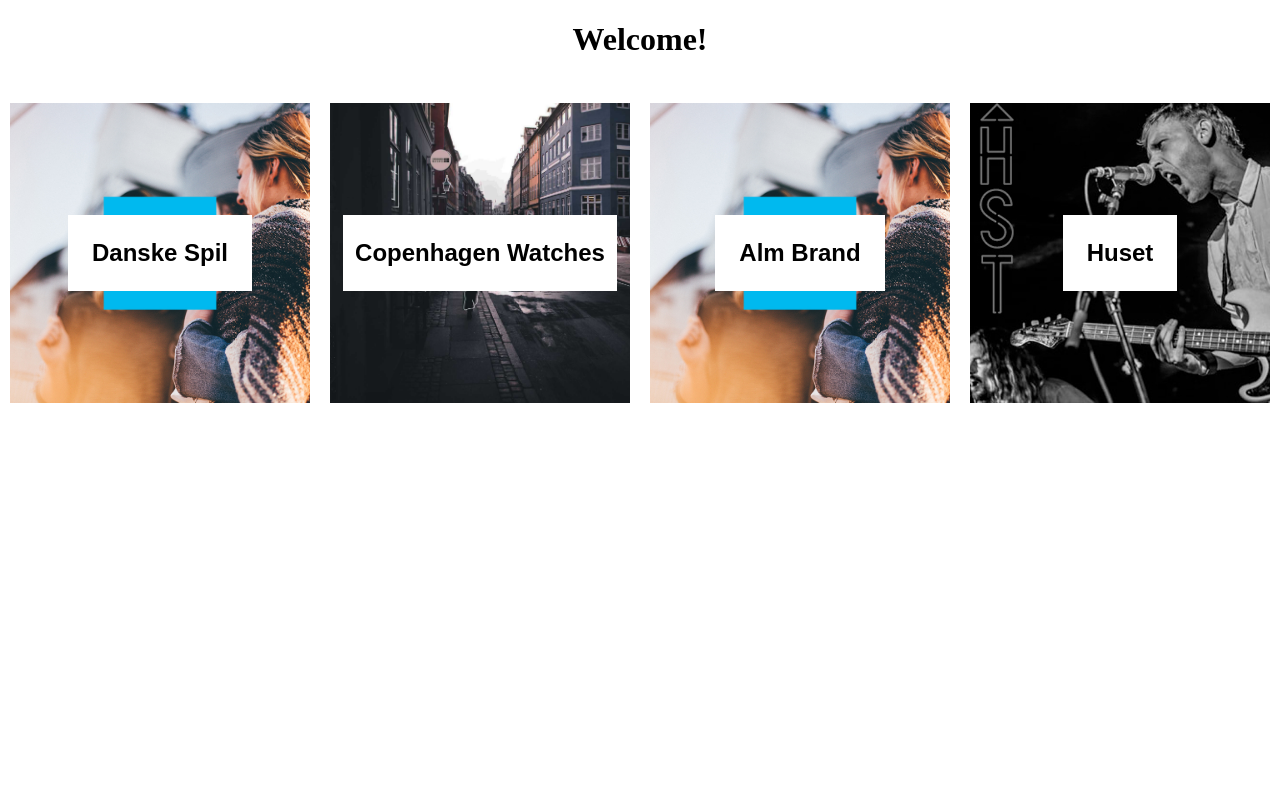
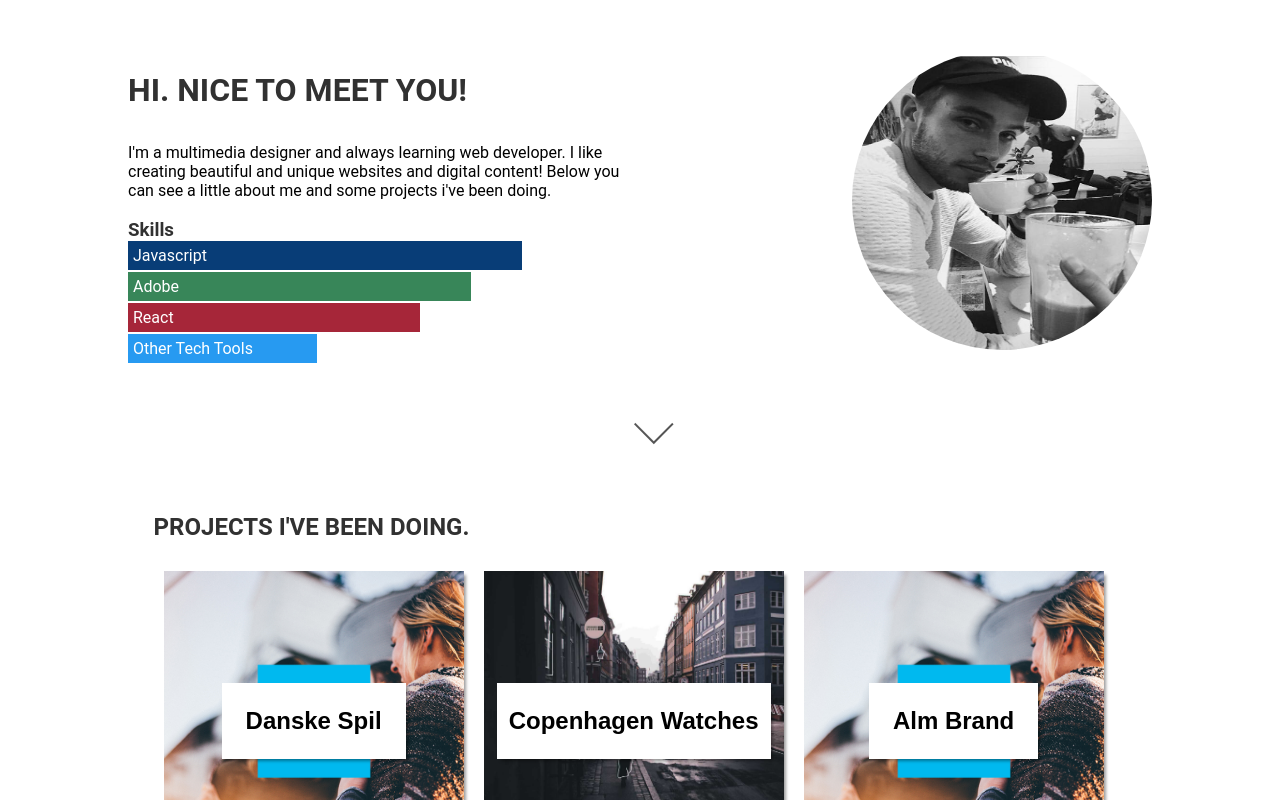
Before and after one commit to jako2889/portfolio_redesign, a React (Create React App) app in the folder my-app/: page / in a window 1280 px wide. Both pictures are taken after a click on the button "WELCOME". Shown: the top 800 px of the page. Built offline with nearby package versions, Linux system fonts and the light colour scheme.

Commit message:
Design stuff

```diff
--- a/my-app/src/Components/About.jsx
+++ b/my-app/src/Components/About.jsx
@@ -1,6 +1,7 @@
 import React, { Component } from 'react';
 import { TweenMax, Back, TimelineLite } from "gsap";
 import "../css/About.scss";
+import profile_picture from "../Assets/jakob.jpg";
 
 export class About extends Component {
     constructor(props) {
@@ -42,8 +43,26 @@ export class About extends Component {
       }
     render() {
         return (
-            <div className="wrapper" ref={div => (this.myIntro = div)}>
-                <h1>Welcome!</h1>
+            <div className="wrapper_about" ref={div => (this.myIntro = div)}>
+                <div className="container_about">
+                <div className="intro">
+                    <div className="text">
+                    <h1>HI. NICE TO MEET YOU!</h1>
+                    <p>I'm a multimedia designer and always learning web developer.
+                    I like creating beautiful and unique websites and digital content! Below you can see a little about me and some projects i've been doing.</p>
+                    <div className="skills">
+                    <h3>Skills</h3>
+                    <div className="javascript">Javascript</div>
+                    <div className="Adobe">Adobe</div>
+                    <div className="React">React</div>
+                    <div className="OtherTechTools">Other Tech Tools</div>
+                    </div>
+                    </div>
+                    <img src={profile_picture} alt={profile_picture}/>
+                    <div className="scroll-down"></div>
+                </div>
+                <div className="projects">
+                <h2>Projects i've been doing.</h2>
                 <ul>
                     {this.ArrayElements.map((element, index) => <li
                         className={element.class}
@@ -53,6 +72,8 @@ export class About extends Component {
                         {element.name}
                     </li>)}
                 </ul>
+                </div>
+                </div>
             </div>
         )
     }
--- a/my-app/src/css/About.scss
+++ b/my-app/src/css/About.scss
@@ -1,17 +1,131 @@
-.wrapper {
+.wrapper_about {
 
-    h1 {
-        width: 100%;
-        text-align: center;
-        height: 50px;
+    width: 100%;
+    display: flex;
+    justify-content: center;
+
+    .container_about {
+    width: 80%;
+    .intro {
+        display: grid;
+        grid-template-columns: 1fr 1fr;
+        grid-template-rows: 1fr 100px;
+        grid-template-areas: "text img""arrow arrow";
+        margin-bottom: 50px;
+        margin-top: 50px;
+
+        .text {
+            width: 100%;
+            grid-area: text;
+            h1 {
+                width: 100%;
+                height: 50px;
+                color: #313131;
+                font-size: 2em;
+                text-transform: uppercase;
+                font-family: 'Roboto', sans-serif;
+            }
+            p {
+                font-family: 'Roboto', sans-serif;
+            }
+            .skills {
+                font-family: 'Roboto', sans-serif;
+                color: white;
+                h3 {
+                    color: #313131;
+                    margin-bottom: 0;
+                }
+                .javascript {
+                    background: #083D77;
+                    padding: 5px;
+                    margin-bottom: 2px;
+                    width: 75%;
+                }
+                .React {
+                    background: #A62639;
+                    padding: 5px;
+                    margin-bottom: 2px;
+                    width: 55%;
+                }
+                .OtherTechTools {
+                    background: #279AF1;
+                    padding: 5px;
+                    width: 35%;
+                }
+                .Adobe {
+                    background: #388659;
+                    padding: 5px;
+                    margin-bottom: 2px;
+                    width: 65%;
+                }
+            }
+        }
+        img {
+            display: flex;
+            justify-self: flex-end;
+            width: 300px;
+            height: 300px;
+            border-radius: 100%;
+            grid-area: img;
+        }
+        /* ARROW DOWN CONTENT LANDING PAGE */
+            .scroll-down {
+                grid-area: arrow;
+                margin-top: 5%;
+                position: relative;
+                left: 50%;
+                bottom: 10px;
+                display: block;
+                font-size: 20px;
+                text-decoration: none;
+                text-shadow: 0;
+            width: 2vw;
+            height: 2vw;
+            border-bottom: 2px solid #000;
+            border-right: 2px solid #000;
+            z-index: 9;
+            -webkit-transform: translate(-50%, 0%) rotate(45deg);
+            -moz-transform: translate(-50%, 0%) rotate(45deg);
+            transform: translate(-50%, 0%) rotate(45deg);
+                -webkit-animation: fade_move_down 4s ease-in-out infinite;
+                -moz-animation:    fade_move_down 4s ease-in-out infinite;
+                animation:         fade_move_down 4s ease-in-out infinite;
+            }
+
+
+            /*animated scroll arrow animation*/
+            @-webkit-keyframes fade_move_down {
+            0%   { -webkit-transform:translate(0,-10px) rotate(45deg); opacity: 0;  }
+            50%  { opacity: 1;  }
+            100% { -webkit-transform:translate(0,10px) rotate(45deg); opacity: 0; }
+            }
+            @-moz-keyframes fade_move_down {
+            0%   { -moz-transform:translate(0,-10px) rotate(45deg); opacity: 0;  }
+            50%  { opacity: 1;  }
+            100% { -moz-transform:translate(0,10px) rotate(45deg); opacity: 0; }
+            }
+            @keyframes fade_move_down {
+            0%   { transform:translate(0,-10px) rotate(45deg); opacity: 0;  }
+            50%  { opacity: 1;  }
+            100% { transform:translate(0,10px) rotate(45deg); opacity: 0; }
+            }
     }
 
+    .projects {
+        margin-left: 2.5%;
+
+    h2 {
+        width: 100%;
+        color: #313131;
+        font-size: 1.5em;
+        text-transform: uppercase;
+        font-family: 'Roboto', sans-serif;
+    }
 
     ul {
         width: 100%;
         display: flex;
-        flex-direction: row;
-        justify-content: center;
+        flex-wrap: wrap;
         padding: 0;
 
         li {
@@ -33,6 +147,10 @@
             align-items: center;
             cursor: pointer;
             transition: .5s ease;
+
+            -webkit-box-shadow: 3px 3px 3px -1px rgba(0,0,0,0.39);
+            -moz-box-shadow: 3px 3px 3px -1px rgba(0,0,0,0.39);
+            box-shadow: 3px 3px 3px -1px rgba(0,0,0,0.39);
 
             &:hover {
                 transition: .5s ease;
@@ -56,6 +174,10 @@
                 z-index: 2;
                 background: white;
                 padding: 1em;
+
+                -webkit-box-shadow: 3px 3px 3px -1px rgba(0,0,0,0.39);
+                -moz-box-shadow: 3px 3px 3px -1px rgba(0,0,0,0.39);
+                box-shadow: 3px 3px 3px -1px rgba(0,0,0,0.39);
             }
         }
         .CopenhagenWatches {
@@ -68,6 +190,10 @@
                 padding: 0.5em;
                 padding-top: 1em;
                 padding-bottom: 1em;
+
+                -webkit-box-shadow: 3px 3px 3px -1px rgba(0,0,0,0.39);
+                -moz-box-shadow: 3px 3px 3px -1px rgba(0,0,0,0.39);
+                box-shadow: 3px 3px 3px -1px rgba(0,0,0,0.39);
             }
         }
         .AlmBrand {
@@ -78,6 +204,10 @@
                 z-index: 2;
                 background: white;
                 padding: 1em;
+
+                -webkit-box-shadow: 3px 3px 3px -1px rgba(0,0,0,0.39);
+                -moz-box-shadow: 3px 3px 3px -1px rgba(0,0,0,0.39);
+                box-shadow: 3px 3px 3px -1px rgba(0,0,0,0.39);
             }
         }
         .Huset {
@@ -88,7 +218,13 @@
                 z-index: 2;
                 background: white;
                 padding: 1em;
+
+                -webkit-box-shadow: 3px 3px 3px -1px rgba(0,0,0,0.39);
+                -moz-box-shadow: 3px 3px 3px -1px rgba(0,0,0,0.39);
+                box-shadow: 3px 3px 3px -1px rgba(0,0,0,0.39);
             }
         }
     }
+    }
+  }
 }
```
Also changed, not shown: my-app/src/Assets/jakob.jpg (added).
